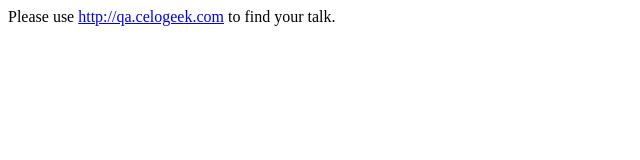
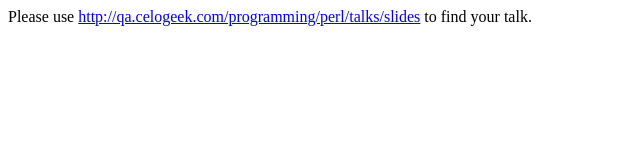
Before and after one commit to celogeek/perltalks-slides, a plain HTML site: page index.html in a window 1280 px wide. Shown: the whole page, without its empty margins (0-640 px from the left). Drawn offline with Linux system fonts and the light colour scheme.

Commit message:
Fix index: point to perltalks on qa.celogeek.com

```diff
--- a/index.html
+++ b/index.html
@@ -1,8 +1,8 @@
 <html>
 <head>
-<META http-equiv="refresh" content="1; URL=http://qa.celogeek.com" />
+<META http-equiv="refresh" content="1; URL=http://qa.celogeek.com/programming/perl/talks/slides" />
 </head>
 <body>
-	Please use <a href="http://qa.celogeek.com">http://qa.celogeek.com</a> to find your talk.
+	Please use <a href="http://qa.celogeek.com/programming/perl/talks/slides">http://qa.celogeek.com/programming/perl/talks/slides</a> to find your talk.
 </body>
 </html>
```
